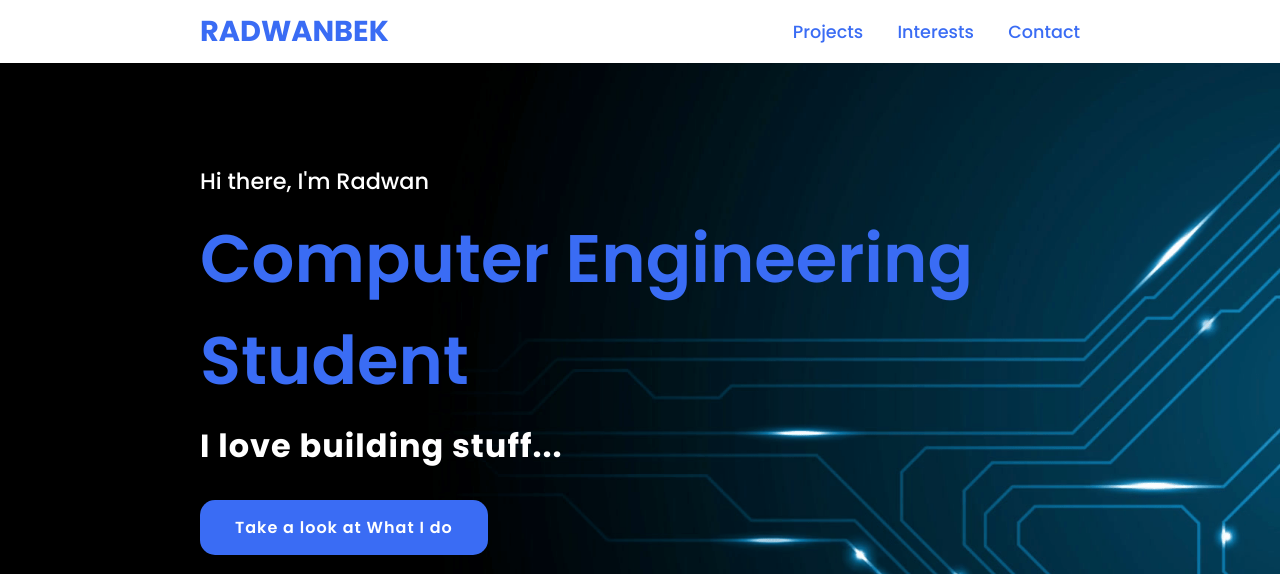
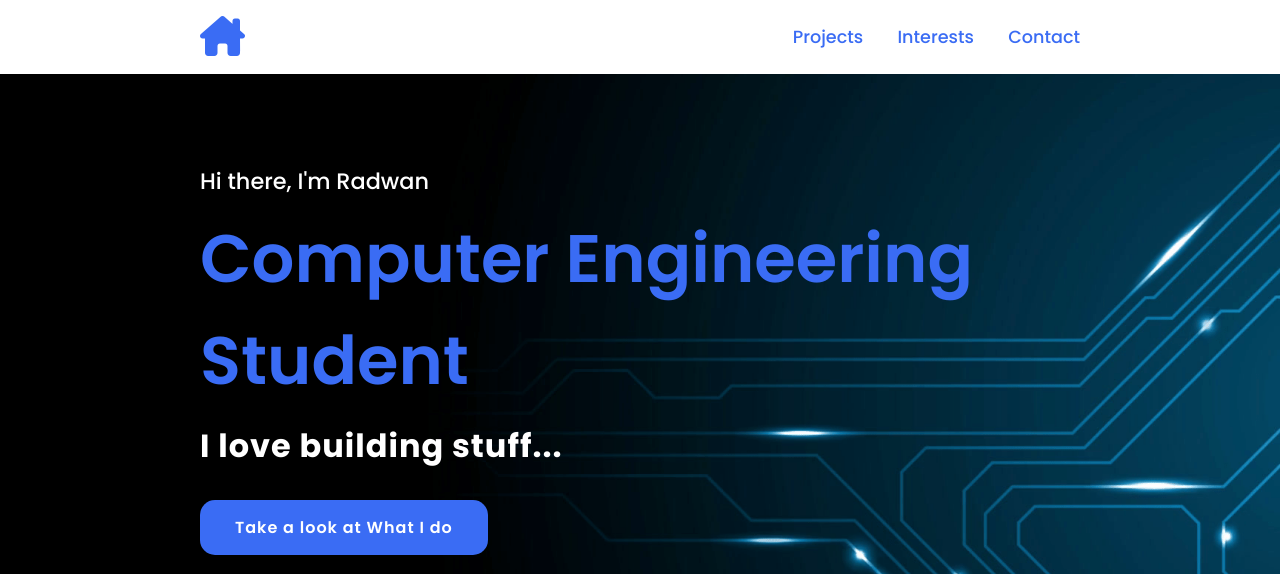
Before and after one commit to RadwanH/MyWeb, a plain HTML site: page index.html in a window 1280 px wide. Shown: the top 574 px of the page. Drawn offline with Linux system fonts and the light colour scheme.

Commit message:
header bar modified and home icon added

```diff
--- a/index.html
+++ b/index.html
@@ -12,7 +12,9 @@
 </head>
 <body>
     <header>
-        <a href="#" class="logo">RadwanBek</a>
+        <a href="#" class="logo">
+            <i class="fa-solid fa-house-chimney"></i>
+        </a>
         <nav class="navigation">
             <a href="#projects"?>Projects</a>
             <a href="#intrests"?>Interests</a>
--- a/style.css
+++ b/style.css
@@ -16,17 +16,15 @@ header {
     display: flex;
     justify-content: space-between; /* it puts space between the elements in the header*/
     align-items: center; /*centers vertically*/
-    padding: 10px 200px; /* the 15px is for right and left and the 200px is for up and down*/
+    padding: 7px 200px; /* the 15px is for right and left and the 200px is for up and down*/
 
 }
 
 .logo {
+    /*for icon logo*/
+    color: #3a6cf4;
+    font-size: 2.5em;
     text-decoration: none;
-    color: #3a6cf4;
-    text-transform: uppercase;
-    font-weight: 700;
-    font-size: 1.8em; /* em is reletive to body size*/
-
 }
 
 .navigation a{
@@ -43,7 +41,6 @@ header {
 
 section {
     padding: 100px 200px;
-
 }
 
 .main {
@@ -254,7 +251,7 @@ section {
     }
 
     .logo {
-        font-size: 1.2em; /* em is reletive to body size*/
+        font-size: 2.5em; /* em is reletive to body size*/
 
     }
 
```
